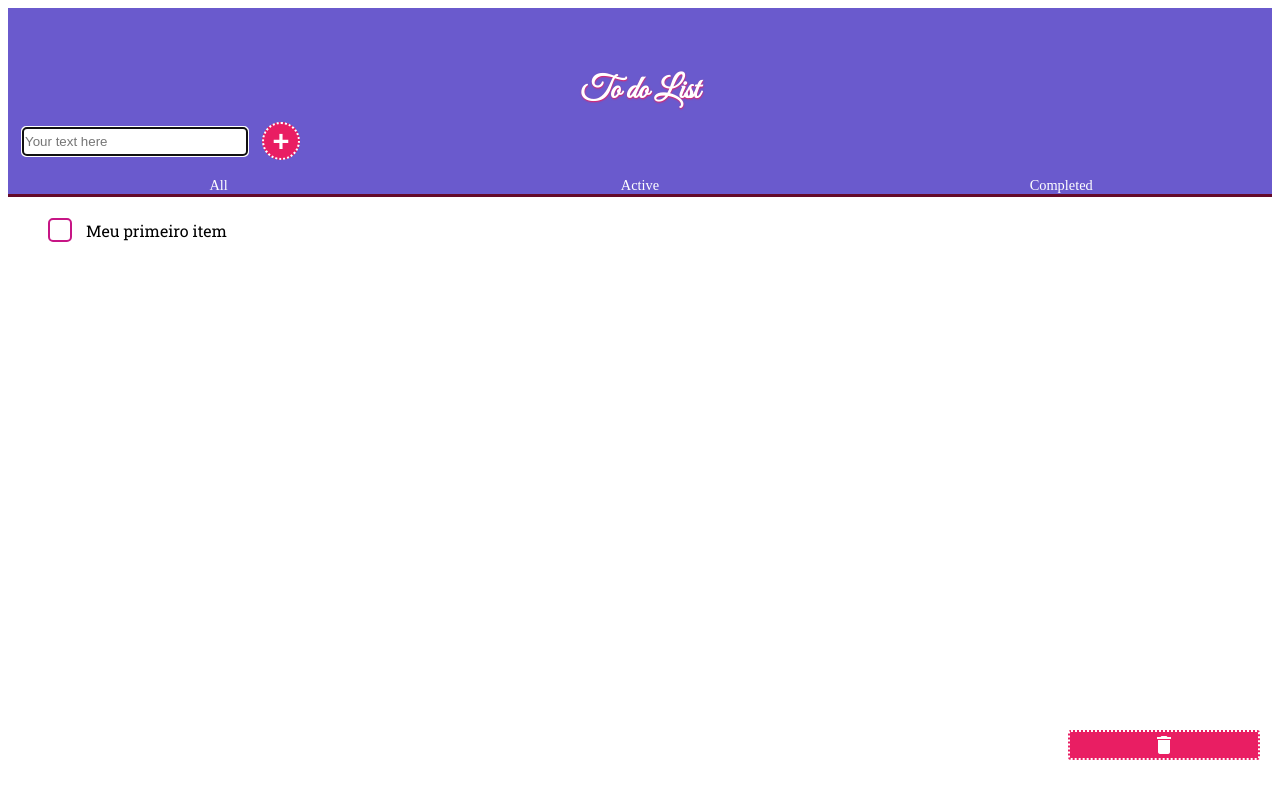
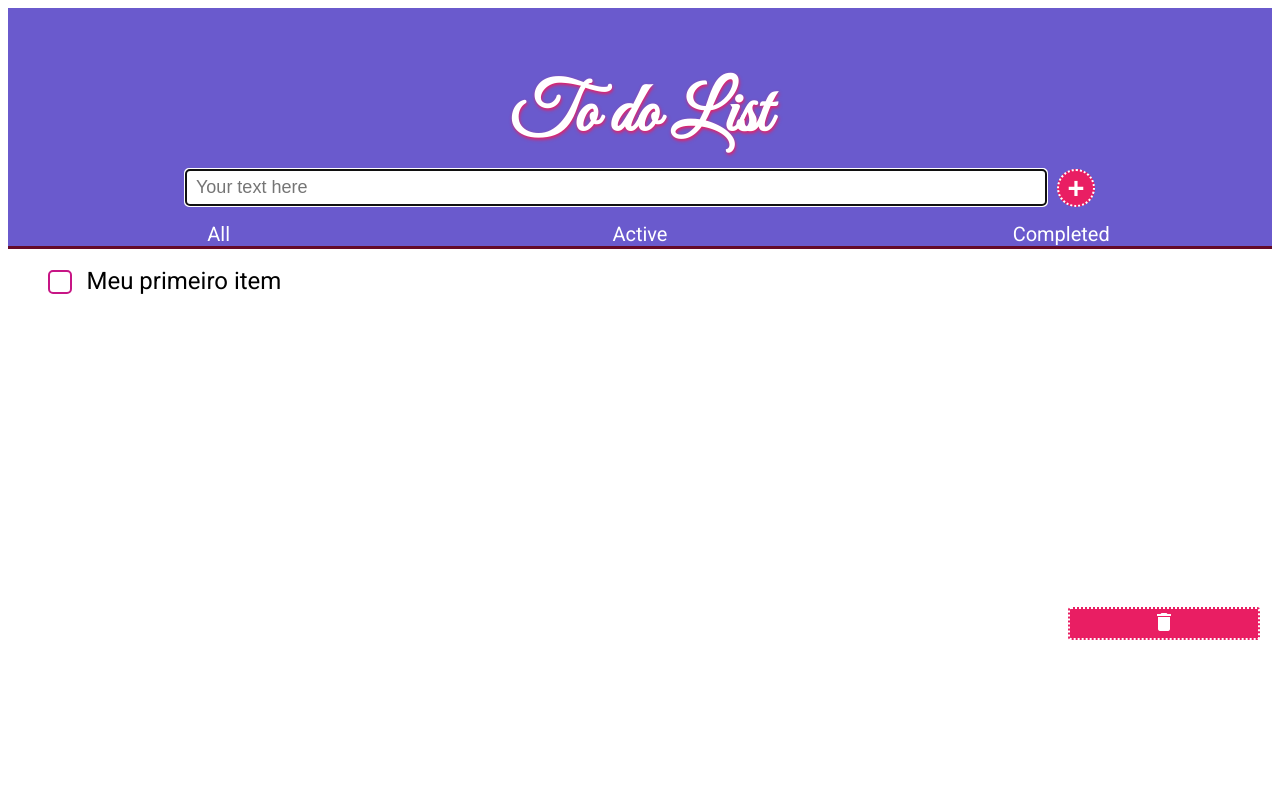
Before and after one commit to mayaracaroline/todo-list, a website: page index.html in a window 1280 px wide. Drawn offline with Linux system fonts and the light colour scheme; files that its build step writes are made by us from their sources; files whose address does not match are found by name.

Commit message:
add mediaqueries

```diff
--- a/index.html
+++ b/index.html
@@ -6,17 +6,15 @@
   <title>Todo List</title>
   <meta name="description" content="A todo list exercise">
   <meta name="viewport" content="width=device-width, initial-scale=1">
-
   <link rel="stylesheet" type="text/css" href="static/style.css">
-  <link href="https://fonts.googleapis.com/icon?family=Material+Icons"
-      rel="stylesheet">
-
+  <link href="https://fonts.googleapis.com/icon?family=Material+Icons" rel="stylesheet">
 </head>
 <body>
   <header>
-    <legend><h1>To do List</h1></legend>
-    <form id="form-add-item" action="">
-      <fieldset class="clearfix">
+    <h1>To do List</h1>
+    <form id="form-add-item" class="form-add-item" action="">
+      <div class="form-container">
+        <fieldset>
           <input
             type="text"
             name="input-add-item"
@@ -25,8 +23,16 @@
             autofocus
             class="input-add-item"
           />
-        <input type="submit" id="button-add-item" value="+" class="button-add-item" />
         </fieldset>
+        <fieldset>
+          <input
+            type="submit"
+            id="button-add-item"
+            value="+"
+            class="button-add-item"
+          />
+        </fieldset>
+      </div>
     </form>
     <div class="navbar">
       <span>All</span><span>Active</span><span>Completed</span>
@@ -35,12 +41,17 @@
   <main>
     <ul id="list-container" class="list-container">
       <li>
-        <label class="item-label completed">
-          <input type="checkbox" name="checkbox" id="first-item"/><span class="item-description">Meu primeiro item</span>
+        <label class="item-label">
+          <input
+            type="checkbox"
+            name="checkbox"
+            id="first-item"
+          />
+          <span class="item-description">Meu primeiro item</span>
         </label>
       </li>
     </ul>
-         <button name="btn-remove-item" id="btn-remove-item">
+    <button name="btn-remove-item" id="btn-remove-item" class="btn-remove-item">
       <i class="material-icons">delete</i>
     </button>
   </main>
--- a/public/style.css
+++ b/public/style.css
@@ -1,5 +1,8 @@
-@import url('https://fonts.googleapis.com/css?family=Great+Vibes|Roboto+Slab');
+@import url('https://fonts.googleapis.com/css?family=Great+Vibes|Roboto');
 
+body {
+    font-family: 'Roboto', sans-serif;
+}
 
 header {
   background-color: #6A5ACD;
@@ -11,16 +14,9 @@ header h1 {
   font-family: 'Great Vibes', cursive;
   text-align: center;
   padding-top: 5%;
-  text-shadow: #e91e63 0.01em 0.02em 0.05em;
-  margin: 0;
-}
-
-form {
-  margin-bottom: 10px;
-}
-
-fieldset {
-  border: none;
+  text-shadow: #e91e63 0.01em 0.03em 0.05em;
+  margin: 0 0 10px;
+  font-size: 50px;
 }
 
 button,
@@ -29,21 +25,31 @@ input[type="reset"],
 input[type="submit"]  {
   cursor: pointer;
   -webkit-appearance: button;
-  *overflow: scroll;
 }
 
-.clearfix::after {
-  content: "";
-  clear: both;
-  display: table;
+.form-add-item {
+  margin-bottom: 15px;
+}
+
+.form-container {
+  display: flex;
+  justify-content:center;
+}
+
+.form-container fieldset {
+  border: none;
+  margin: 0;
+  padding: 0;
 }
 
 .input-add-item {
-  width: 220px;
+  width: 200px;
   height: 25px;
   border: dotted #e91e63 1px;
   border-radius: 4px;
   margin-right: 10px;
+  padding: 5px 10px;
+  font-size: 18px;
 }
 
 .button-add-item {
@@ -55,26 +61,18 @@ input[type="submit"]  {
   color: #FFF;
   font-size: 29px;
   font-weight: bold;
-  position: relative;
-  top: 5px;
-
 }
 
 .navbar span {
   width: 33.33%;
   display: inline-block;
-  font-size: 90%;
+  font-size: 18px;
   text-align: center;
   border-bottom: solid 3px #640a29;
 }
 
 .navbar span:hover {
   border-bottom: solid 3px  #e91e63;
-}
-
-main {
-  font-family: 'Roboto Slab', serif;
-  position: relative;
 }
 
 .list-container {
@@ -87,7 +85,7 @@ main {
 
 .item-label{
   position: relative;
-  font-size: 16px;
+  font-size: 18px;
 }
 
 .item-label:before {
@@ -126,157 +124,79 @@ main {
   top: -5px;
 }
 
-#btn-remove-item {
+.btn-remove-item {
   width: 15%;
   background-color: #e91e63;
   border: 2px dotted #FFF;
   color: white;
-  font-size: 100%;
   font-weight: bold;
   border-radius: 3px;
-  line-height: 1%;
   right: 20px;
-  bottom: 5%;
   position: fixed;
+  bottom: 20%;
 }
 
-/*@media screen and (max-width:320px)  {
-
-  body {
-    width: 312px;
+@media (min-width:769px) {
+  .input-add-item {
+    width: 580px;
   }
 
-  .navbar {
-    font-size: 18px;
+  .btn-remove-item {
+    bottom:20%;
+  }
+}
+
+@media (min-width: 981px) {
+  header h1 {
+    font-size: 70px;
+  }
+
+  .input-add-item {
+    width: 840px;
   }
 
   .navbar span {
-    width: 104px;
+    font-size: 20px;
   }
 
-}*/
+  .item-description {
+    font-size: 24px;
+  }
+}
 
+@media (min-width: 1281px) {
+  .btn-remove-item {
+    bottom: 300px;
+    right: 180px;
+    width: 90px;
+    height: 35px;
+  }
+}
 
-/*@media screen and (min-width:768px) {
-
-  body {
-    width: 760px;
-    font-size: 26px;
-  }
+@media (min-width: 1441px) {
 
   header h1 {
-    font-size: 80px;
-
-  }
-
-  fieldset {
-    top:70%;
-    left: 50%;
+    font-size:100px;
   }
 
   .input-add-item {
-    width: 600px;
-    height: 40px;
-    border: dashed #e91e63 2px;
-    font-size: 18px;
-  }
-
-  .button-add-item {
-    width: 50px;
+    width: 1250px;
     height: 50px;
-    border: dashed #FFF 2px;
-    margin: -4px 0 0 30px;
-  }
-
-  .item-label {
     font-size: 24px;
-  }
-
-  #btn-remove-item {
-    bottom: 5%;
-    right: 30px;
-  }
-
-  .item-label input:checked ~ .item-description:before {
-    top:0;
-  }
-
-}*/
-
-/*@media screen and (min-width:732px) and (orientation: landscape) {
-
-  #btn-remove-item {
-
-    position: absolute;
-    margin-top: 10px;
-    bottom: 0;
-    right: 30px;
-  }
-}
-*/
-/*@media screen and (min-width:980px) {
-  body {
-    width: 970px;
-  }
-
-  .input-add-item {
-    width: 760px;
-    height: 40px;
-    border: dashed #e91e63 2px;
-    font-size: 18px;
-  }
-
-  #btn-remove-item {
-    bottom: 10%;
-    right: 30px;
-  }
-
-}
-
-@media screen and (min-width:1280px) {
-  body{
-    width: 1260px;
+    border: solid #e91e63 2px;
     font-size: 30px;
-  }
-
-  header h1 {
-    padding-top: 3%;
-    font-size: 100px;
-  }
-
-  .input-add-item {
-    width: 965px;
-    height: 55px;
-    border: dashed #e91e63 2px;
-    font-size: 24px;
   }
 
   .button-add-item {
     width: 65px;
     height: 65px;
     border: dashed #FFF 2px;
-    margin: -4px 0 0 40px;
-  }
-
-  .navbar {
     font-size: 40px;
-  }
-
-  fieldset {
-    margin-right: 30%;
+    margin-left: 15px;
   }
 
   .navbar span {
-    width: 420px;
-  }
-
-  .item-label {
-    font-size: 35px;
-  }
-
-  #btn-remove-item {
-    bottom: 10%;
-    right: 30px;
+    font-size: 30px;
   }
 
   .item-label:before {
@@ -284,23 +204,18 @@ main {
     height: 30px;
   }
 
-  .item-label input:checked ~ .item-description:before {
-    top:3px;
-    border-left: 5px solid;
-    border-bottom: 6px solid;
-    height: 12px;
-    width: 28px;
+  .item-description {
+    padding-top: 20px;
+    font-size: 30px;
   }
 
-  #btn-remove-item {
-    height: 40px;
+  .btn-remove-item {
     bottom: 10%;
-    right: 30px;
+    width: 130px;
+    height: 50px;
   }
 
-}*/
-
-
-/*@media only screen and (min-width:1440px) {
-
-}*/
+  .material-icons {
+    font-size: 36px;
+  }
+}
```
Lines whose indentation alone changed are shown as unchanged.
